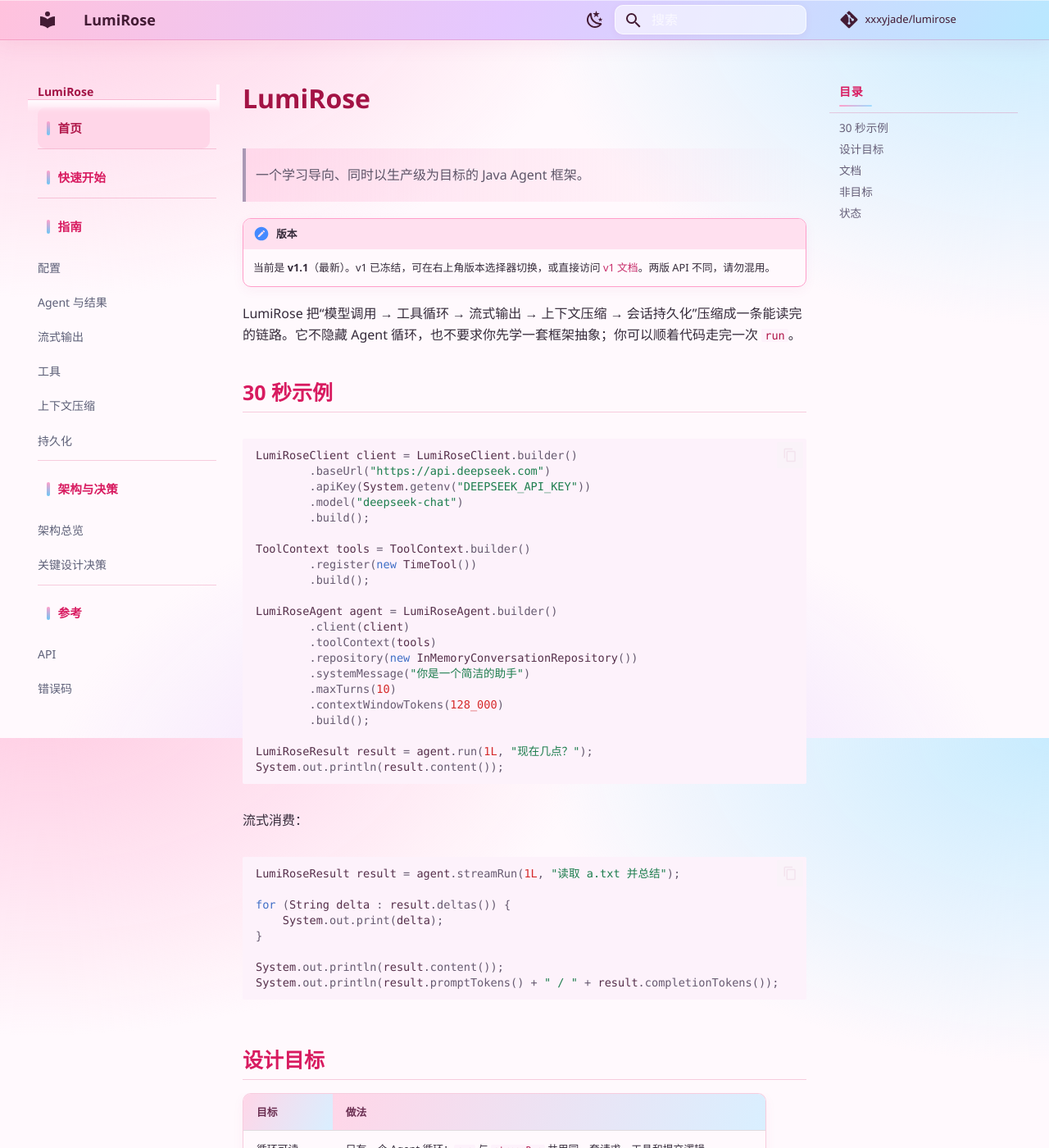
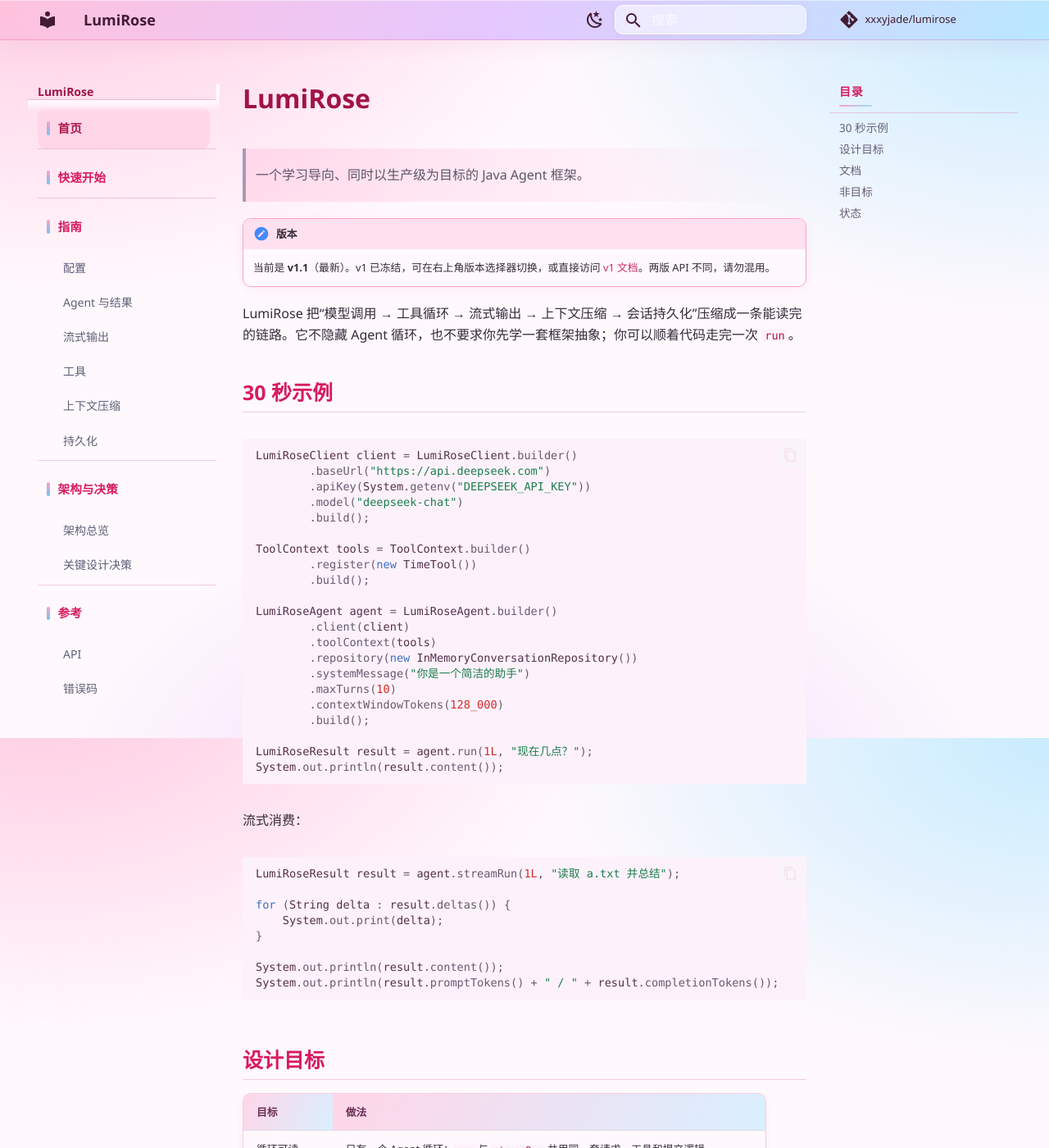
Before and after one commit to XXXYJade/lumirose, an MkDocs documentation site: the page built from docs/v1.1/index.md, in a window 1280 px wide and 1400 px high. Shown: the whole window at 82% size. Built offline with MkDocs 1.6.1 and Material for MkDocs 9.7.7, drawn with Linux system fonts in a browser that asks for light colours; comment, search, counter and statistics services are not loaded; the version menu is left out.

Commit message:
docs: indent nested navigation under section labels

```diff
--- a/docs/v1.1/stylesheets/extra.css
+++ b/docs/v1.1/stylesheets/extra.css
@@ -339,6 +339,8 @@ body {
 .md-nav--primary .md-nav__item .md-nav__item > .md-nav__link {
   padding-top: 0.38rem;
   padding-bottom: 0.38rem;
+  padding-left: 0.8rem;
+  margin-left: 0.75rem;
   color: var(--lr-nav-link);
   font-size: 0.7rem;
   font-weight: 400;
```
